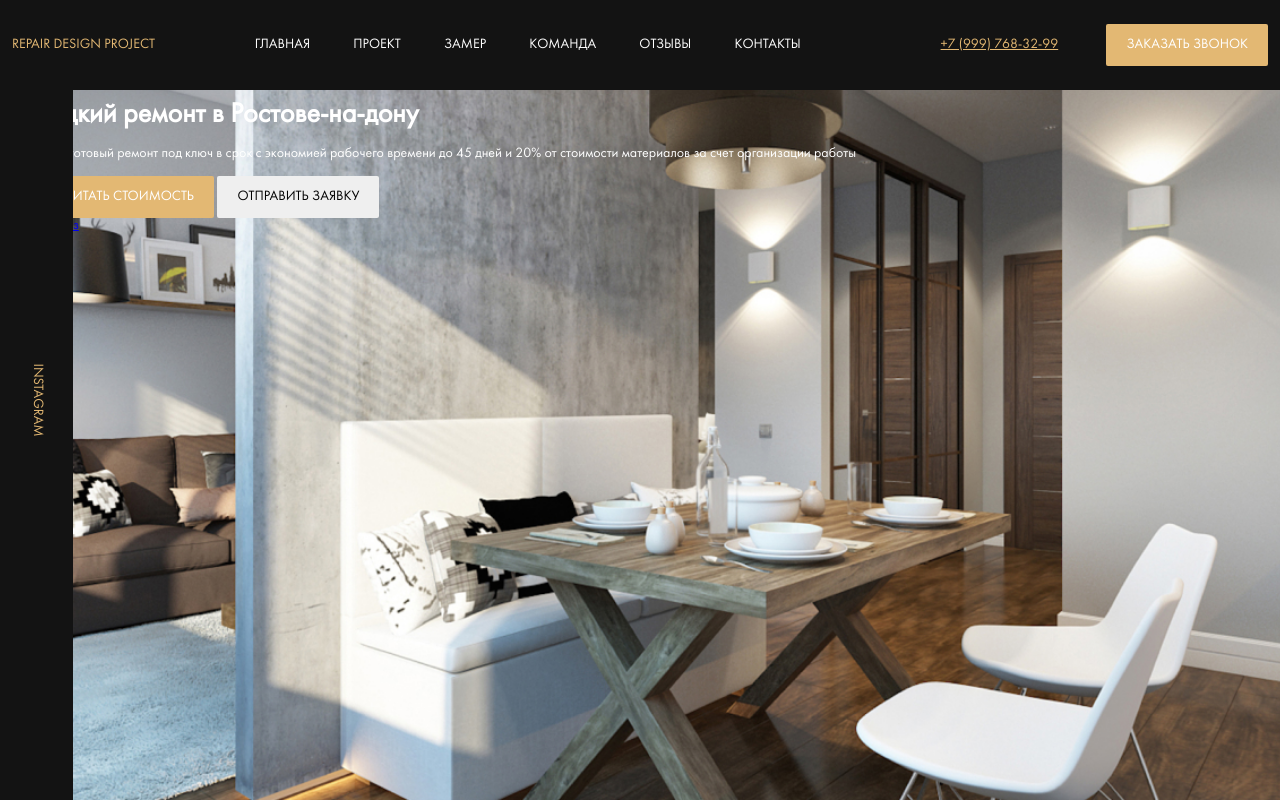
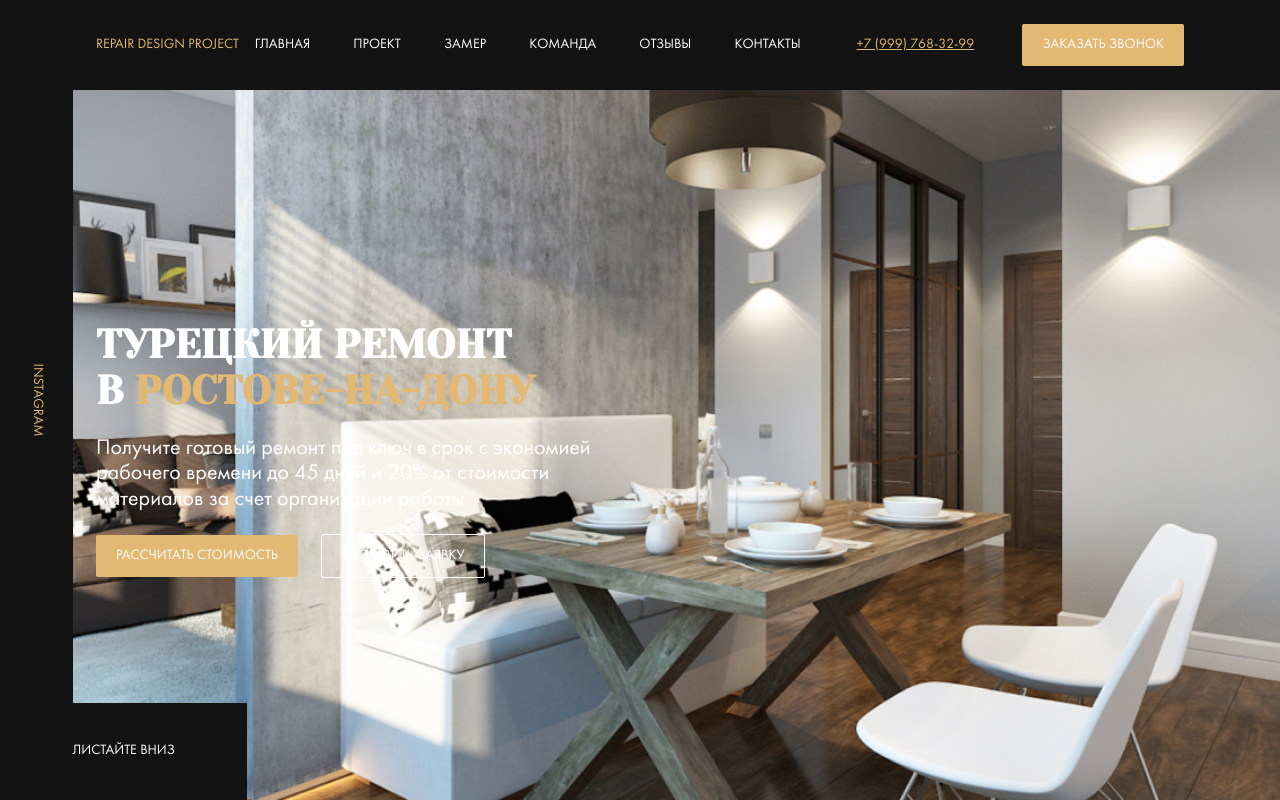
Before and after one commit to Klepikovskii/klepikovskii-project, a website: page index.html in a window 1280 px wide. Drawn offline with Linux system fonts and the light colour scheme; files whose address does not match are found by name.

Commit message:
feat: hero style and add Yeseva one font

```diff
--- a/index.html
+++ b/index.html
@@ -3,6 +3,7 @@
 <head>
   <meta charset="UTF-8">
   <meta name="viewport" content="width=device-width, initial-scale=1.0">
+  <link href="https://fonts.googleapis.com/css2?family=Yeseva+One&display=swap" rel="stylesheet">
   <link rel="stylesheet" href="css/style.css">
   <title>Document</title>
 </head>
@@ -33,17 +34,17 @@
       <div class="instagram hero__instagram">
         <a href="#" class="instagram__link">Instagram</a>
       </div>
-      <div class="hero__content">
-        <div class="container">
-          <h1 class="title hero__title">Турецкий ремонт в Ростове-на-дону</h1>
-            <p class="hero__text">Получите готовый ремонт под ключ в срок с экономией рабочего времени до 45 дней и 20% от стоимости материалов за счет организации работы</p>
-            <button class="button hero__button button--primary">Рассчитать стоимость</button>
-            <button class="button hero__button button--outline">Отправить заявку</button>
+      <div class="container">
+        <div class="hero__content">
+          <h1 class="title hero__title">Турецкий ремонт в&nbsp;<span class="title--primary">Ростове-на-дону</span></h1>
+              <p class="hero__text">Получите готовый ремонт под ключ в срок с экономией рабочего времени до 45 дней и 20% от стоимости материалов за счет организации работы</p>
+              <button class="button hero__button button--primary">Рассчитать стоимость</button>
+              <button class="button hero__button button--outline">Отправить заявку</button>
         </div>
-        <!-- /.container -->
+        <!-- /.hero__content -->
       </div>
-      <!-- /.hero__content -->
-      <a href="#" class="scroll-down">листайте вниз</a>
+      <!-- /.container -->
+      <a href="#" class="hero__scroll-down">листайте вниз</a>
     </section>
   </main>
 </body>
--- a/sass/_grid.sass
+++ b/sass/_grid.sass
@@ -1,3 +1,4 @@
 .container
+  width: 85%
   max-width: 1256px
   margin: auto
--- a/sass/templates/_hero.sass
+++ b/sass/templates/_hero.sass
@@ -1,15 +1,39 @@
 .hero
   position: relative
+  display: flex
+  flex-direction: column
+
   padding-top: 100px
   background: $dark url('../img/hero-bg.jpg') no-repeat center / cover
   height: 100vh
   color: $light
+  &__content
+    max-width: 670px
+  &__text
+    font-size: 22px
+    max-width: 504px
+  &__button
+    margin-right: 20px
   &__instagram
     position: absolute
     left: 0
     top: 0
     max-width: 80px
     height: 100%
+  &__scroll-down
+    position: absolute
+    display: flex
+    align-items: center
+    justify-content: center
+    left: 0
+    bottom: 0
+    min-width: 247px
+    min-height: 97px
+    background-color: $dark
+    text-transform: uppercase
+    color: $light
+    text-decoration: none
+
 .instagram
   background-color: $dark
   display: flex
@@ -22,3 +46,8 @@
     transform: rotate(90deg)
 .title
   margin: 0
+  font-family: 'Yeseva One', cursive
+  text-transform: uppercase
+  font-size: 40px
+  &--primary
+    color: $primary
```
Also changed, not shown: css/style.css.
